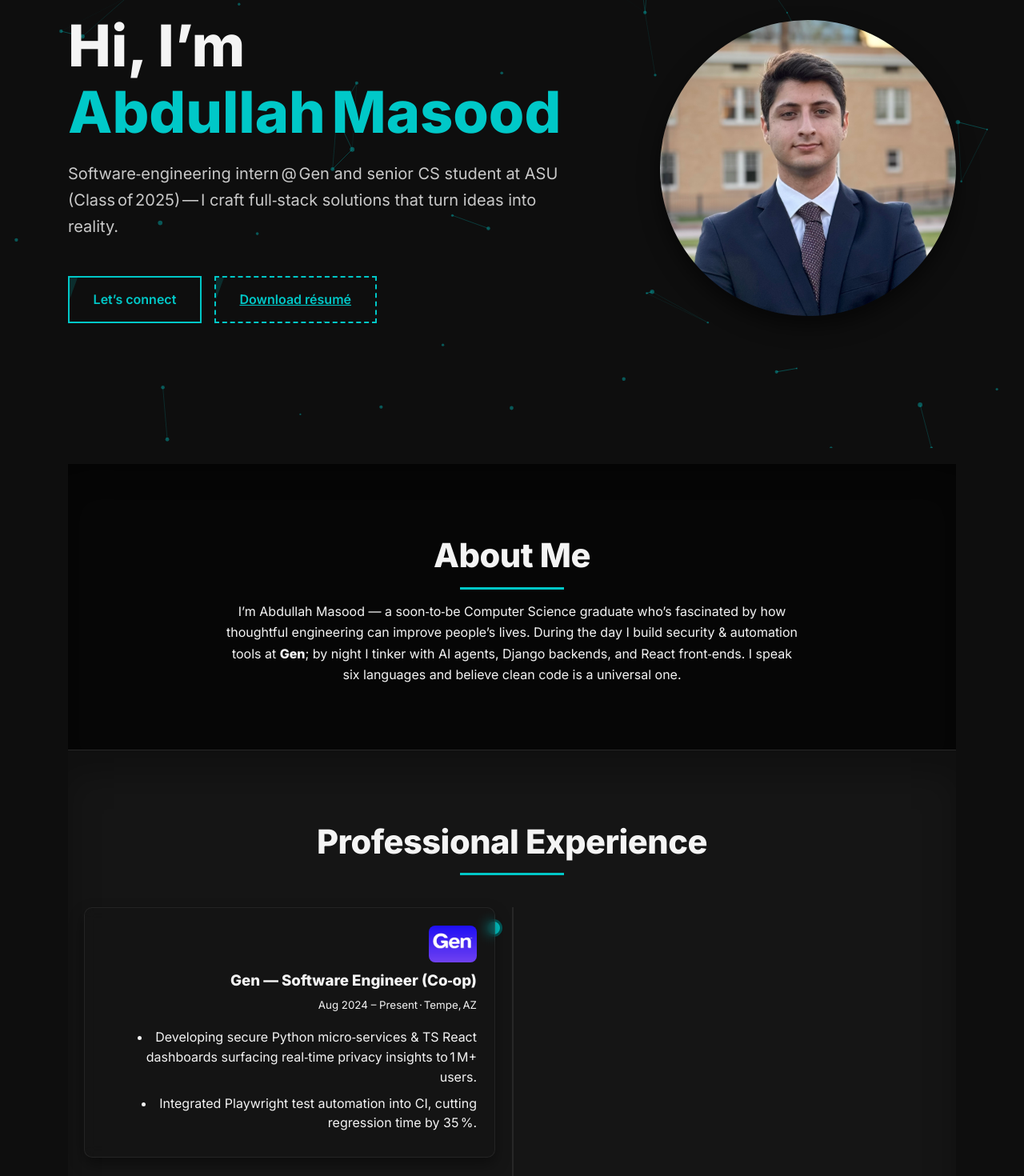
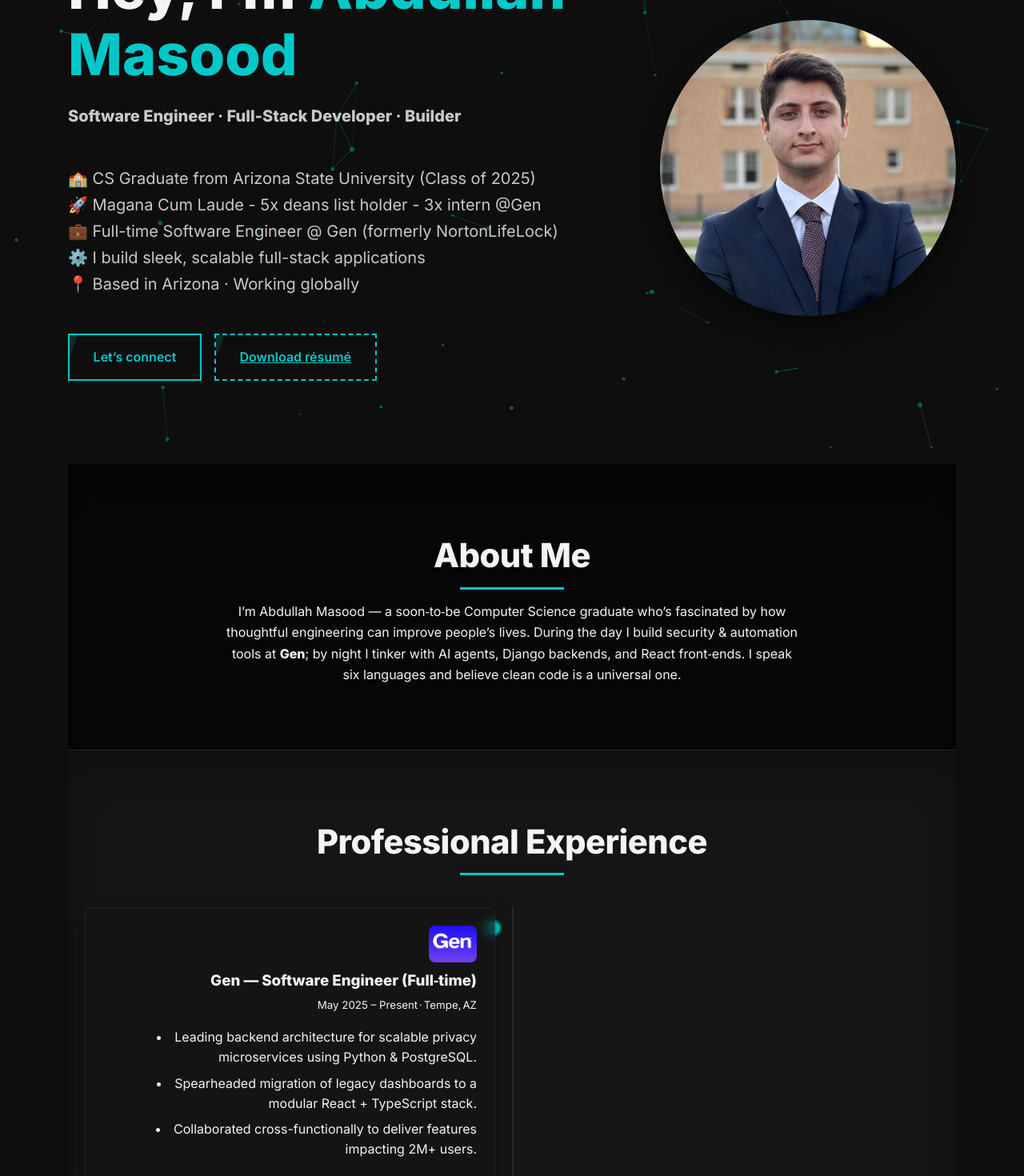
Before and after one commit to abdullahmasood6/PortfolioWebsite, a React (Vite) app in the folder my-portfolio/: page / in a window 1280 px wide. Shown: the part 240-1710 px from the top of the page at 80% size. Built offline with nearby package versions, Linux system fonts and the light colour scheme.

Commit message:
update 1

```diff
--- a/my-portfolio/src/sections/Experience.jsx
+++ b/my-portfolio/src/sections/Experience.jsx
@@ -1,5 +1,5 @@
 /* ──────────────────────────────────────────────────────────────
-   Experience Section  ─ shows the eight real roles with logos
+   Experience Section  ─ shows the nine real roles with logos
    ──────────────────────────────────────────────────────────── */
 
 import React from "react";
@@ -21,12 +21,26 @@
     <h2>Professional Experience</h2>
 
     <div className="timeline">
-      {/* ───────────── Gen ───────────── */}
+      {/* ───────────── Gen (Full-time) ───────────── */}
       <div className="exp-item left">
         <Card>
           <Logo src={genLogo} alt="Gen" />
+          <h3>Gen — Software Engineer (Full‑time)</h3>
+          <small>May 2025 – Present · Tempe, AZ</small>
+          <ul>
+            <li>Leading backend architecture for scalable privacy microservices using Python & PostgreSQL.</li>
+            <li>Spearheaded migration of legacy dashboards to a modular React + TypeScript stack.</li>
+            <li>Collaborated cross-functionally to deliver features impacting 2M+ users.</li>
+          </ul>
+        </Card>
+      </div>
+
+      {/* ───────────── Gen (Co-op) ───────────── */}
+      <div className="exp-item right">
+        <Card>
+          <Logo src={genLogo} alt="Gen" />
           <h3>Gen — Software Engineer (Co‑op)</h3>
-          <small>Aug 2024 – Present · Tempe, AZ</small>
+          <small>Aug 2024 – May 2025 · Tempe, AZ</small>
           <ul>
             <li>Developing secure Python micro‑services &amp; TS React dashboards surfacing real‑time privacy insights to 1 M+ users.</li>
             <li>Integrated Playwright test automation into CI, cutting regression time by 35 %.</li>
@@ -34,7 +48,7 @@
         </Card>
       </div>
 
-      <div className="exp-item right">
+      <div className="exp-item left">
         <Card>
           <Logo src={genLogo} alt="Gen" />
           <h3>Gen — Software Engineer (Intern)</h3>
@@ -46,7 +60,7 @@
       </div>
 
       {/* ───────────── ImmiCan ───────────── */}
-      <div className="exp-item left">
+      <div className="exp-item right">
         <Card>
           <Logo src={immicanLogo} alt="ImmiCan" />
           <h3>ImmiCan — Software Developer (Part‑time)</h3>
@@ -61,7 +75,7 @@
       </div>
 
       {/* ───────────── ASU Teaching Assistant ───────────── */}
-      <div className="exp-item right">
+      <div className="exp-item left">
         <Card>
           <Logo src={asuLogo} alt="Arizona State University" />
           <h3>Arizona State University — Undergraduate TA (CSE 205 / Data Structures)</h3>
@@ -74,7 +88,7 @@
         </Card>
       </div>
 
-      <div className="exp-item left">
+      <div className="exp-item right">
         <Card>
           <Logo src={asuLogo} alt="Arizona State University" />
           <h3>Arizona State University — Undergraduate TA (CSE 100 / C++)</h3>
@@ -88,7 +102,7 @@
       </div>
 
       {/* ───────────── ASU – UTO ───────────── */}
-      <div className="exp-item right">
+      <div className="exp-item left">
         <Card>
           <Logo src={asuLogo} alt="ASU UTO" />
           <h3>University Technology Office — Technical Support Analyst</h3>
@@ -102,7 +116,7 @@
         </Card>
       </div>
 
-      <div className="exp-item left">
+      <div className="exp-item right">
         <Card>
           <Logo src={asuLogo} alt="ASU UTO" />
           <h3>University Technology Office — Help Desk Support</h3>
@@ -116,7 +130,7 @@
       </div>
 
       {/* ───────────── Tokyo Marine Spares Services ───────────── */}
-      <div className="exp-item right">
+      <div className="exp-item left">
         <Card>
           <Logo src={tmsLogo} alt="Tokyo Marine Spares Services" />
           <h3>Tokyo Marine Spares Services — IT Support Specialist</h3>
--- a/my-portfolio/src/sections/Hero.jsx
+++ b/my-portfolio/src/sections/Hero.jsx
@@ -1,5 +1,5 @@
 import { Link } from 'react-scroll';
-import profileImg from '../assets/profile.jpg';   // <-- new import
+import profileImg from '../assets/profile.jpg';
 
 const Hero = () => (
   <header className="hero" id="home">
@@ -7,13 +7,23 @@
       {/* --- left : intro text --- */}
       <div className="intro">
         <h1>
-          Hi, I’m <span>Abdullah Masood</span>
+           Hey, I’m <span>Abdullah Masood</span>
         </h1>
 
         <p className="lead">
-          Software‑engineering intern @ Gen and senior CS student at ASU
-          (Class of 2025) — I craft full‑stack solutions that turn ideas into
-          reality.
+          <strong>Software Engineer · Full-Stack Developer · Builder</strong>
+        </p>
+
+        <p className="lead">
+          🏫 CS Graduate from Arizona State University (Class of 2025)
+          <br />
+          🚀 Magana Cum Laude - 5x deans list holder - 3x intern @Gen
+          <br />
+          💼 Full-time Software Engineer @ Gen (formerly NortonLifeLock)
+          <br />
+          ⚙️ I build sleek, scalable full-stack applications
+          <br />
+          📍 Based in Arizona · Working globally
         </p>
 
         <div className="btn-row">
```
